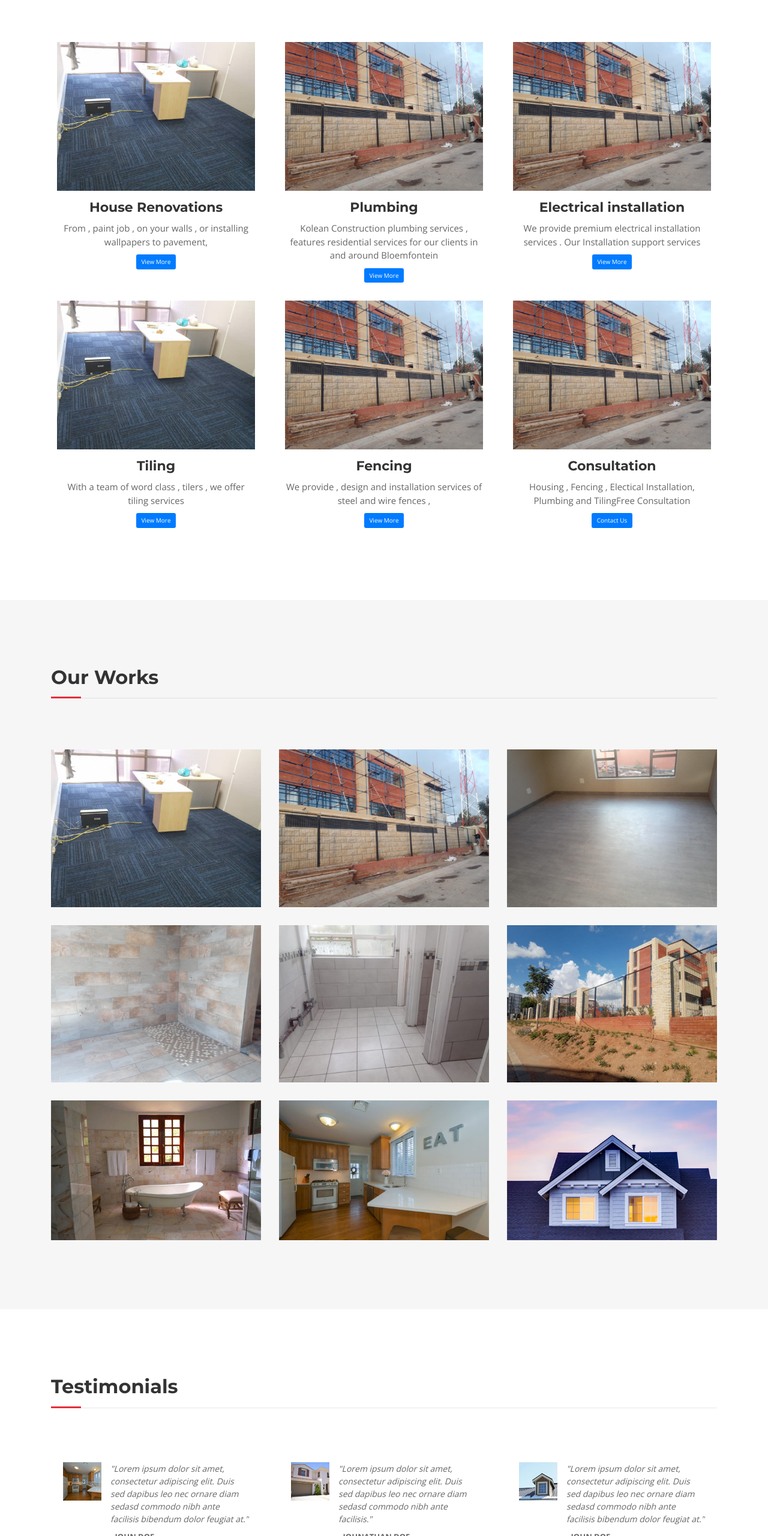
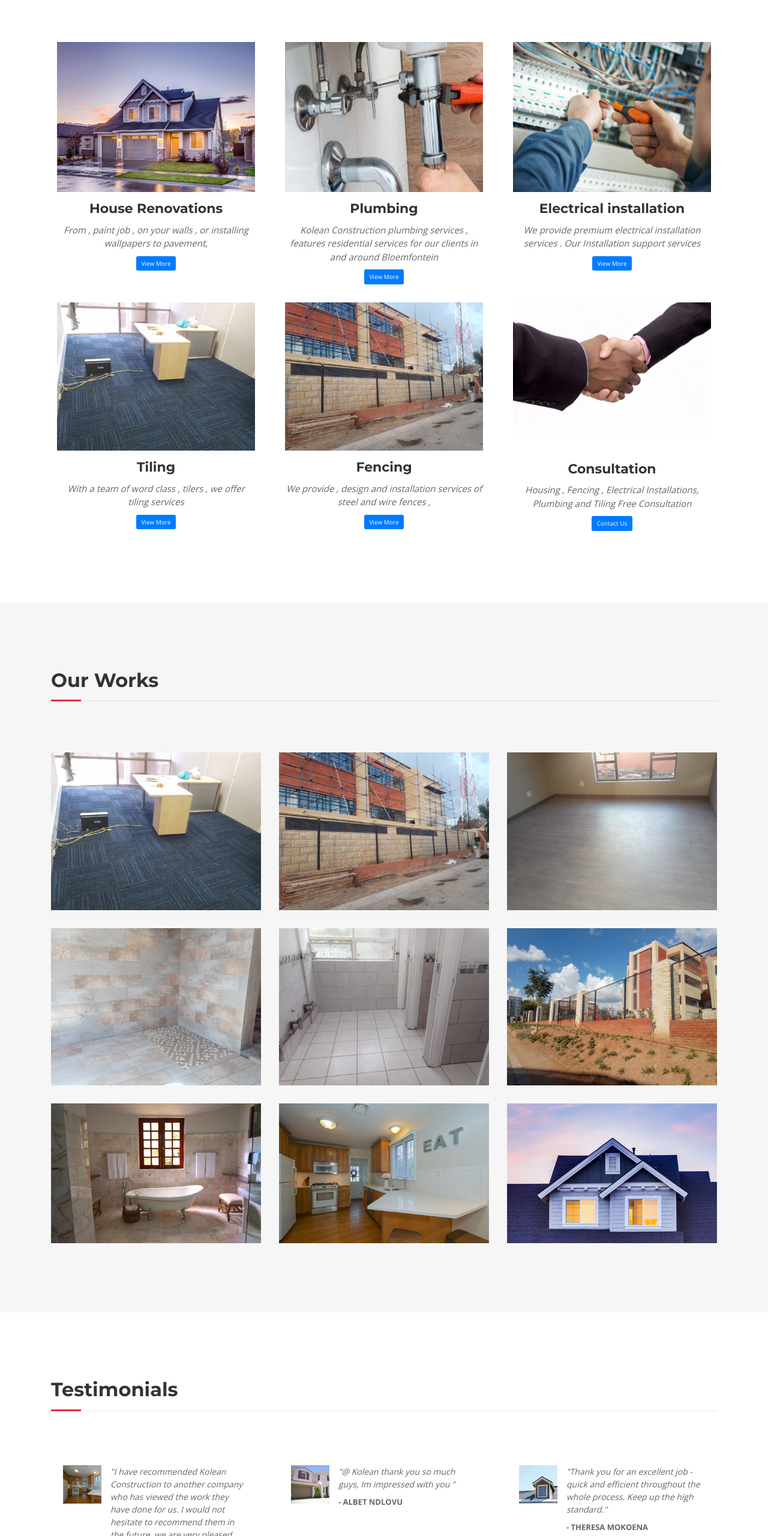
Before and after one commit to muchallen/construction-website, a plain HTML site: page index.html in a window 1280 px wide. Shown: the part 1694-4254 px from the top of the page at 60% size. Drawn offline with nearby package versions, Linux system fonts and the light colour scheme.

Commit message:
pictures correction

```diff
--- a/index.html
+++ b/index.html
@@ -3,10 +3,10 @@
 <head>
 <meta charset="utf-8">
 <meta name="viewport" content="width=device-width, initial-scale=1">
-<title>INNOVA</title>
+<title>Kolean Construction</title>
 <meta name="description" content="">
 <meta name="author" content="">
-
+<link rel="icon" href="./img/logo2.png">
 <!-- Favicons
     ================================================== -->
 <link rel="shortcut icon" href="img/favicon.ico" type="image/x-icon">
@@ -149,27 +149,27 @@
     </div>
     <div class="row">
       <div class="col-md-4">
-        <div class="service-media"> <img src="img/services/service-1.jpg" alt=" "> </div>
+        <div class="service-media"> <img src="img/intro-bg.jpg" style="height: 250px;" alt=" "> </div>
         <div class="service-desc text-center">
           <h3 class="text-center ">House Renovations</h3>
-          <p class="text-center">From , paint job , on your walls , or installing wallpapers to pavement, </p>
+          <p class="font-italic">From , paint job , on your walls , or installing wallpapers to pavement, </p>
+          <button type="button" class="btn btn-primary" data-toggle="modal" data-target="#exampleModal">View More</button>
+        </div>
+      </div>
+      <div class="col-md-4">
+        <div class="service-media"> <img src="img/Plumber.jpg" style="height: 250px;" alt=" "> </div>
+        <div class="service-desc text-center">
+          <h3>Plumbing</h3>
+          <p class="font-italic">Kolean Construction plumbing services , features residential services for our clients in and around Bloemfontein  </p>
           <button class="btn btn-primary">View More</button>
         </div>
       </div>
       <div class="col-md-4">
-        <div class="service-media"> <img src="img/services/service-2.jpg" alt=" "> </div>
-        <div class="service-desc text-center">
-          <h3>Plumbing</h3>
-          <p>Kolean Construction plumbing services , features residential services for our clients in and around Bloemfontein  </p>
-          <button class="btn btn-primary">View More</button>
-        </div>
-      </div>
-      <div class="col-md-4">
-        <div class="service-media"> <img src="img/services/service-2.jpg" alt=" "> </div>
+        <div class="service-media"> <img src="img/electricial.jpg" style="height: 250px;" alt=" "> </div>
         <div class="service-desc text-center">
           <h3>Electrical installation</h3>
-          <p>We provide premium electrical installation services . Our Installation support services </p>
-          <button class="btn btn-primary">View More</button>
+          <p class="font-italic">We provide premium electrical installation services . Our Installation support services </p>
+          <button data-toggle="modal" data-target="#exampleModalCenter" class="btn btn-primary">View More</button>
         </div>
       </div>
   </div>
@@ -178,7 +178,7 @@
       <div class="service-media"> <img src="img/services/service-1.jpg" alt=" "> </div>
       <div class="service-desc text-center">
         <h3 class="text-center">Tiling</h3>
-        <p class="text-center">With a team of word class , tilers ,
+        <p class="font-italic">With a team of word class , tilers ,
           we offer tiling services </p>
           <button class="btn btn-primary">View More</button>
     </div>
@@ -187,15 +187,15 @@
       <div class="service-media "> <img src="img/services/service-2.jpg" alt=" "> </div>
       <div class="service-desc text-center">
         <h3>Fencing</h3>
-        <p>We provide , design and installation services of steel and wire fences ,</p>
+        <p class="font-italic">We provide , design and installation services of steel and wire fences ,</p>
         <button class="btn btn-primary">View More</button>
       </div>
     </div>
     <div class="col-md-4">
-      <div class="service-media "> <img src="img/services/service-2.jpg" alt=" "> </div>
+      <div class="service-media" style="height: 250px;"> <img src="img/cons.jpg" alt=" "> </div>
       <div class="service-desc text-center">
         <h3>Consultation</h3>
-        <p>Housing , Fencing , Electical Installation, Plumbing and TilingFree Consultation</p>
+        <p class="font-italic">Housing , Fencing , Electrical Installations, Plumbing and Tiling Free Consultation</p>
         <button class="btn btn-primary">Contact Us</button>
       </div>
     </div>
@@ -308,8 +308,8 @@
         <div class="testimonial">
           <div class="testimonial-image"> <img src="img/testimonials/01.jpg" alt=""> </div>
           <div class="testimonial-content">
-            <p>"Lorem ipsum dolor sit amet, consectetur adipiscing elit. Duis sed dapibus leo nec ornare diam sedasd commodo nibh ante facilisis bibendum dolor feugiat at."</p>
-            <div class="testimonial-meta"> - John Doe </div>
+            <p>"I have recommended Kolean Construction to another company who has viewed the work they have done for us. I would not hesitate to recommend them in the future, we are very pleased with the work and the state the site was left in on completion.."</p>
+            <div class="testimonial-meta"> - John Martins </div>
           </div>
         </div>
       </div>
@@ -317,8 +317,8 @@
         <div class="testimonial">
           <div class="testimonial-image"> <img src="img/testimonials/02.jpg" alt=""> </div>
           <div class="testimonial-content">
-            <p>"Lorem ipsum dolor sit amet, consectetur adipiscing elit. Duis sed dapibus leo nec ornare diam sedasd commodo nibh ante facilisis."</p>
-            <div class="testimonial-meta"> - Johnathan Doe </div>
+            <p>"@ Kolean thank you so much guys, Im impressed with you "</p>
+            <div class="testimonial-meta"> - Albet Ndlovu </div>
           </div>
         </div>
       </div>
@@ -326,27 +326,21 @@
         <div class="testimonial">
           <div class="testimonial-image"> <img src="img/testimonials/03.jpg" alt=""> </div>
           <div class="testimonial-content">
-            <p>"Lorem ipsum dolor sit amet, consectetur adipiscing elit. Duis sed dapibus leo nec ornare diam sedasd commodo nibh ante facilisis bibendum dolor feugiat at."</p>
-            <div class="testimonial-meta"> - John Doe </div>
+            <p>"Thank you for an excellent job - quick and efficient throughout the whole process.
+              Keep up the high standard."</p>
+            <div class="testimonial-meta"> - Theresa Mokoena </div>
           </div>
         </div>
       </div>
       <div class="row"> </div>
-      <div class="col-md-4">
-        <div class="testimonial">
-          <div class="testimonial-image"> <img src="img/testimonials/04.jpg" alt=""> </div>
-          <div class="testimonial-content">
-            <p>"Lorem ipsum dolor sit amet, consectetur adipiscing elit. Duis sed dapibus leo nec ornare diam sedasd commodo nibh ante facilisis bibendum dolor feugiat at."</p>
-            <div class="testimonial-meta"> - Johnathan Doe </div>
-          </div>
-        </div>
-      </div>
+
       <div class="col-md-4">
         <div class="testimonial">
           <div class="testimonial-image"> <img src="img/testimonials/05.jpg" alt=""> </div>
           <div class="testimonial-content">
-            <p>"Lorem ipsum dolor sit amet, consectetur adipiscing elit. Duis sed dapibus leo nec ornare diam sedasd commodo nibh ante facilisis bibendum dolor feugiat at."</p>
-            <div class="testimonial-meta"> - John Doe </div>
+            <p>"On behalf of Kappa  Ltd, I would like to thank you and your workforce for the work that was done during the annual shut.
+              "</p>
+            <div class="testimonial-meta"> - Alice Tendekai </div>
           </div>
         </div>
       </div>
@@ -354,14 +348,15 @@
         <div class="testimonial">
           <div class="testimonial-image"> <img src="img/testimonials/06.jpg" alt=""> </div>
           <div class="testimonial-content">
-            <p>"Lorem ipsum dolor sit amet, consectetur adipiscing elit. Duis sed dapibus leo nec ornare diam sedasd commodo nibh ante facilisis."</p>
-            <div class="testimonial-meta"> - Johnathan Doe </div>
+            <p>"I would like to thank you for ten plus years of outstanding work. Your work have always been completed on time, on budget, and to the highest quality"</p>
+            <div class="testimonial-meta"> - Terrence Dhlodhlo </div>
           </div>
         </div>
       </div>
     </div>
   </div>
 </div>
+
 <!-- Contact Section -->
 <div id="contact">
   <div class="container">
@@ -424,10 +419,34 @@
     </div>
   </div>
 </div>
+
 <!-- Footer Section -->
 <div id="footer">
   <div class="container text-center">
-    <p>&copy; 2020 Kolean Construction. Design by <a href="muchallen@gmail.com">Allen Muchini</a></p>
+    <p>&copy; 2020 Kolean Construction. Design by <a href="muchallen@gmail.com">Allen Muchini +263 783 281 382</a></p>
+  </div>
+</div>
+
+
+
+
+<div class="modal fade" id="exampleModal" tabindex="-1" role="dialog" aria-labelledby="exampleModalLabel" aria-hidden="true">
+  <div class="modal-dialog" role="document">
+    <div class="modal-content">
+      <div class="modal-header">
+        <h5 class="modal-title" id="exampleModalLabel">Modal title</h5>
+        <button type="button" class="close" data-dismiss="modal" aria-label="Close">
+          <span aria-hidden="true">&times;</span>
+        </button>
+      </div>
+      <div class="modal-body">
+        ...
+      </div>
+      <div class="modal-footer">
+        <button type="button" class="btn btn-secondary" data-dismiss="modal">Close</button>
+        <button type="button" class="btn btn-primary">Save changes</button>
+      </div>
+    </div>
   </div>
 </div>
 <script type="text/javascript" src="js/jquery.1.11.1.js"></script>
@@ -438,5 +457,6 @@
 <script type="text/javascript" src="js/jqBootstrapValidation.js"></script>
 <script type="text/javascript" src="js/contact_me.js"></script>
 <script type="text/javascript" src="js/main.js"></script>
+
 </body>
 </html>
```
Also changed, not shown: img/cons.jpg (added), img/consultations.png (added), img/electricial.jpg (added), img/plumber.jpg (added).
